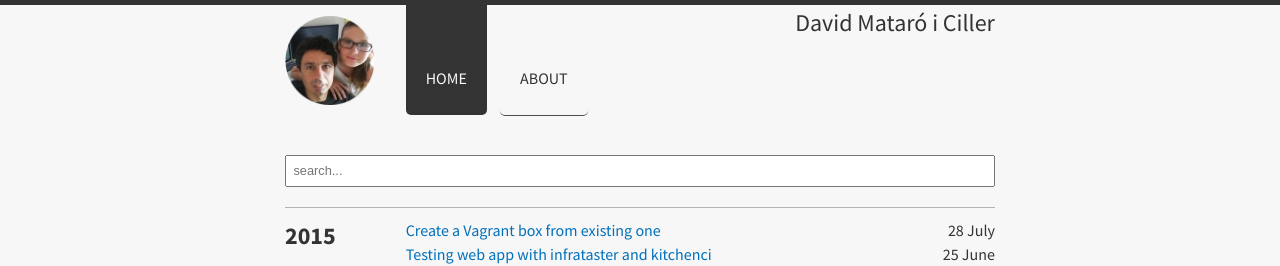
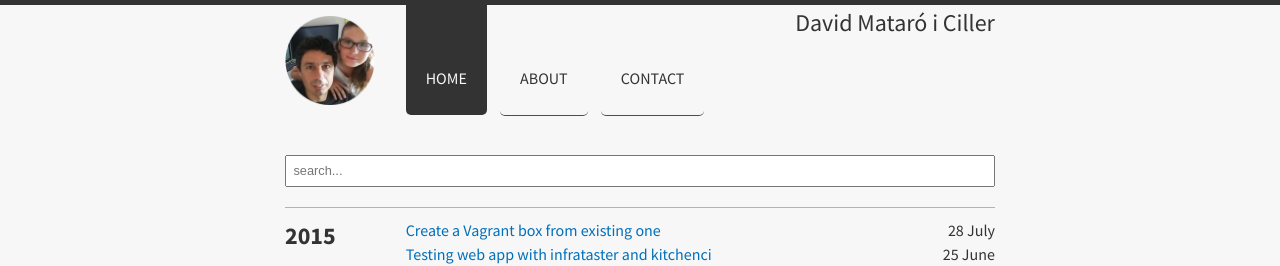
Before and after one commit to davidmataro/davidmataro, a Jekyll site: the page built from index.html, in a window 1280 px wide and 900 px high. Shown: the top 266 px of the window. Built offline with Jekyll 4.4.1, drawn with Linux system fonts in a browser that asks for light colours; nearby versions of some CDN libraries; Markdown is read by kramdown in place of the engine named in the settings.

Commit message:
add contact page

```diff
--- a/_data/links.yml
+++ b/_data/links.yml
@@ -3,3 +3,6 @@
 
 - url: /about
   title: About
+
+- url: /contact
+  title: Contact
```
